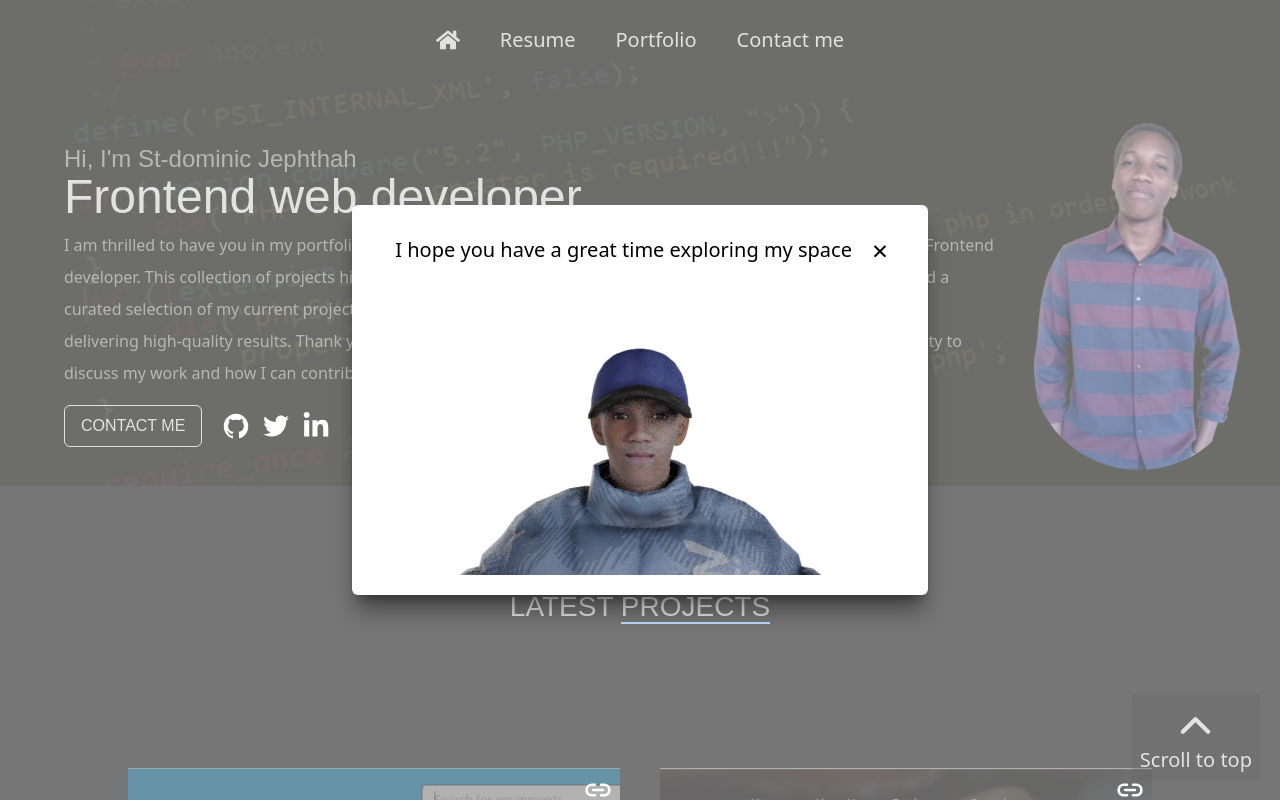
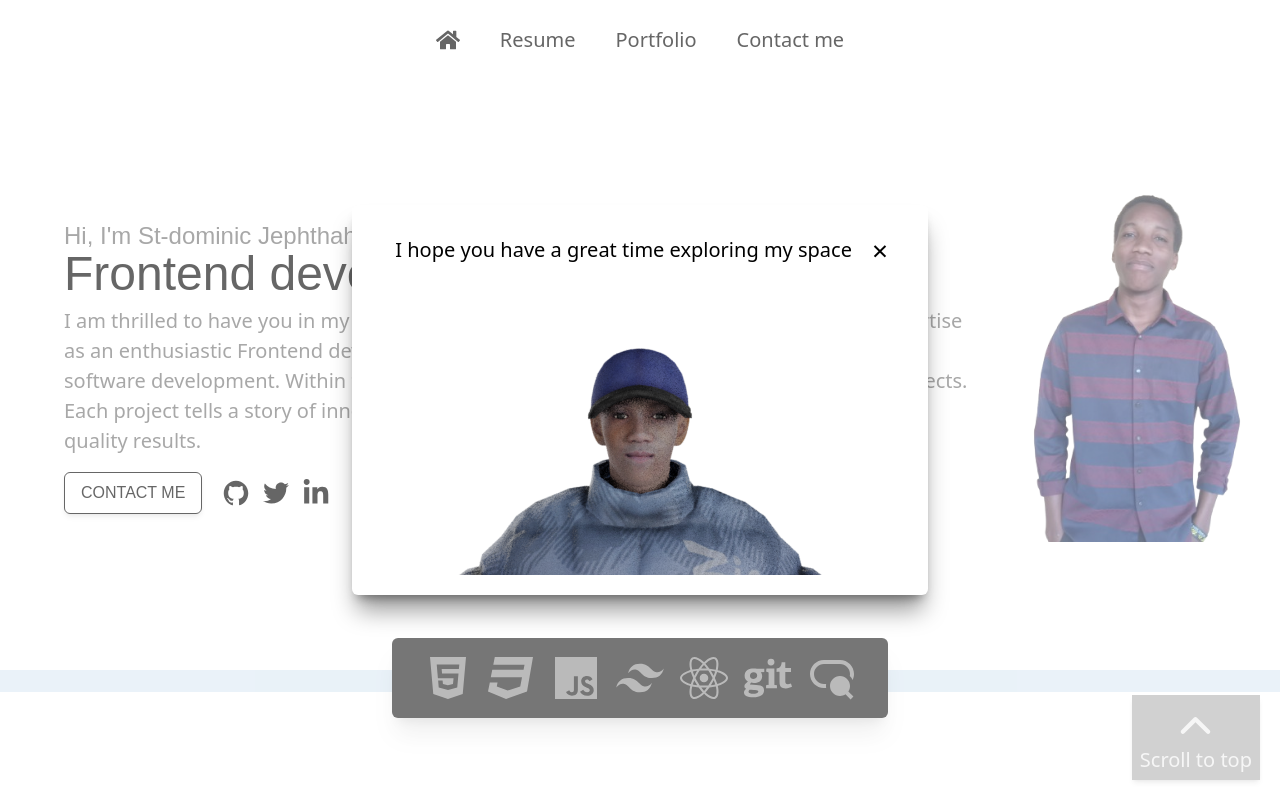
Before and after one commit to jephthahdominic/Portfolio, a React (Vite) app: page / in a window 1280 px wide. Shown: the top 800 px of the page. Built offline with nearby package versions, Linux system fonts and the light colour scheme.

Commit message:
Built a modal that appears when a person visits my portfolio

```diff
--- a/src/assets/images/index.js
+++ b/src/assets/images/index.js
@@ -4,6 +4,7 @@ import myPic from "./myPic.png";
 import Hemsoft from "./Hemsoft.png"
 import Elech from "./Elech.png"
 import AIME from "./AIME.png"
+import ofriend from "./ofriend.png"
 
 export {
     Banner,
@@ -11,5 +12,6 @@ export {
     myPic,
     Hemsoft,
     Elech,
-    AIME
+    AIME,
+    ofriend
 }
--- a/src/components/Form.jsx
+++ b/src/components/Form.jsx
@@ -8,15 +8,15 @@ const Form = () => {
     flex flex-col gap-3'>
         <div className='flex flex-col gap-1'>
             <label htmlFor="name" className='text-white-400 text-xl font-openSans'>Name</label>
-            <input type="text" className='p-2 bg-chineseBlack rounded-md focus:border-none focus:bg-white outline-none'/>
+            <input type="text" className='p-2 bg-white-400 rounded-md focus:border-none focus:bg-white outline-none'/>
         </div>
         <div className='flex flex-col gap-1'>
             <label htmlFor="email" className='text-white-400 text-xl font-openSans'>Email</label>
-            <input type="text" className='p-2 bg-chineseBlack rounded-md focus:border-none focus:bg-white outline-none'/>
+            <input type="text" className='p-2 bg-white-400 rounded-md focus:border-none focus:bg-white outline-none'/>
         </div>
         <div className='flex flex-col gap-1'>
             <label htmlFor="message" className='text-white-400 text-xl font-openSans'>Message</label>
-            <textarea name="" id="" className='p-2 bg-chineseBlack h-[100px] rounded-md focus:border-none focus:bg-white outline-none resize-none'></textarea>
+            <textarea name="" id="" className='p-2 bg-white-400 h-[100px] rounded-md focus:border-none focus:bg-white outline-none resize-none'></textarea>
         </div>
         <div className='w-full flex justify-end mt-2'>
           <Button background='bg-blue-300' color='text-chineseBlack'>
--- a/src/components/SkillList.jsx
+++ b/src/components/SkillList.jsx
@@ -5,7 +5,7 @@ import { RiSeoFill, RiTailwindCssFill } from 'react-icons/ri'
 
 const SkillList = () => {
   return (
-    <ul className='max-w-full bg-eerie-black py-4 px-8 flex items-center xl-gap-8 gap-4 shadow-xl rounded-md'>
+    <ul className='max-w-full bg-eerie-black py-4 px-8 flex items-center xl:gap-18 gap-4 shadow-xl rounded-md'>
       <li>
         <FaHtml5 className="icon"/>
       </li>
--- a/src/components/URL.jsx
+++ b/src/components/URL.jsx
@@ -2,7 +2,7 @@ import React from 'react'
 
 const URL = ({background, border, color, classes, url, children}) => {
     return (
-      <a className={`px-4 py-2 flex gap-2 justify-center ${background ? background : ""} ${color ? color : "text-white-400"} shadow-md ${border ? border : ""} rounded-md text-white-400 font-openSans text-md transition-all ${classes ? classes : ''} cursor-pointer`}
+      <a className={`px-4 py-2 flex gap-2 justify-center ${background ? background : ""} ${color ? color : "text-white-400"} shadow-md ${border ? border : ""} rounded-md font-openSans text-md transition-all ${classes ? classes : ''} cursor-pointer`}
       href={url}>
           {children}
       </a>
--- a/src/constants/index.js
+++ b/src/constants/index.js
@@ -1,4 +1,4 @@
-import { Elech, Hemsoft } from "../assets/images";
+import { Elech, Hemsoft, ofriend } from "../assets/images";
 
 export const projects = [
     {
@@ -15,6 +15,13 @@ export const projects = [
         url:"https://elechfootwears.vercel.app/",
         stack: "React JS, TailwindCSS"
     },
+    {
+        title: "Waitlist for a startup",
+        description:"A waitlist for an upcoming edtech company",
+        img: ofriend,
+        url:"https://ofriendwaitlist.vercel.app/",
+        stack: "React JS, CSS3"
+    },
     // {
     //     title: "Waitlist",
     //     description:"A waitlist for a startup",
--- a/src/sections/ContactMe.jsx
+++ b/src/sections/ContactMe.jsx
@@ -5,8 +5,8 @@ import { FaLinkedinIn } from 'react-icons/fa'
 
 const ContactMe = () => {
   return (
-    <section className='w-full bg-theme-color' id='contactMe'>
-      <div className='w-full h-full flex flex-col items-center xl:padding padding-y px-4 bg-black bg-opacity-40'>
+    <section className='w-full bg-chineseBlack' id='contactMe'>
+      <div className='w-full h-full flex flex-col items-center xl:padding padding-y px-4'>
         <h1 className='font-openSans text-3xl text-white-400 text-center'>HAVE AN <span className='border-b-blue-300 border-b-2'>IDEA?</span> 😏</h1>
         <Form />
         <div className='flex items-center gap-5 mt-10'>
--- a/src/sections/Header.jsx
+++ b/src/sections/Header.jsx
@@ -3,11 +3,11 @@ import { FaHome } from 'react-icons/fa'
 
 const Header = () => {
   return (
-   <nav className='w-full flex justify-center items-center gap-4 relative'>
-      <a href="#" className='p-3 hover:border-b-blue-400 hover:border-b-2 active:border-b-blue active:border-b-2 transition'><FaHome className='text-white-400  text-2xl'/></a>
-      <a href="#Resume" className='p-3 hover:border-b-blue-400 hover:border-b-2 active:border-b-blue active:border-b-2 text-white-400 text-xl transition'>Resume</a>
-      <a href="#portfolio" className='p-3 hover:border-b-blue-400 hover:border-b-2 active:border-b-blue active:border-b-2 text-white-400 text-xl transition'>Portfolio</a>
-      <a href="#contactMe" className='p-3 hover:border-b-blue-400 hover:border-b-2 active:border-b-blue active:border-b-2 text-white-400 text-xl transition'>Contact me</a>
+   <nav className='w-full flex justify-center max-xl:justify-end text-left max-xl max-xl:flex-col max-xl:absolute right-0 max-xl:items-end items-center gap-4 relative max-xl:pr-2'>
+      <a href="#" className='p-3 hover:border-b-blue-400 hover:border-b-2 active:border-b-blue active:border-b-2 transition'><FaHome className='text-black  text-2xl'/></a>
+      <a href="#Resume" className='p-3 hover:border-b-blue-400 hover:border-b-2 active:border-b-blue active:border-b-2 text-black text-xl transition'>Resume</a>
+      <a href="#portfolio" className='p-3 hover:border-b-blue-400 hover:border-b-2 active:border-b-blue active:border-b-2 text-black text-xl transition'>Portfolio</a>
+      <a href="#contactMe" className='p-3 hover:border-b-blue-400 hover:border-b-2 active:border-b-blue active:border-b-2 text-black text-xl transition'>Contact me</a>
    </nav>
   )
 }
--- a/src/sections/Hero.jsx
+++ b/src/sections/Hero.jsx
@@ -10,39 +10,38 @@ import SkillList from '../components/SkillList'
 const Hero = () => {
   return (
     <section className='bg-theme-color bg-opacity-70 w-full relative'>
-      <div className=' bg-black bg-opacity-70'>
+      <div className=' bg-antiFlash pb-4'>
         <div className="w-full p-4">
           <Header />
         </div>
-        <div className='xl:padding-l px-8 pt-10 xl:pb-4 pb-14  flex gap-8 items-center xl:flex-row-reverse flex-col'>
-          <img src={myPic} alt="my picture" className='max-w-screen rounded-full w-[400px] h-[350px] max-sm:w-[400px] object-contain'/>
+        <div className='xl:padding-l px-8 pt-10 xl:pt-28 xl:pb-28 pb-14  flex gap-14 items-center xl:flex-row-reverse flex-col'>
+          <img src={myPic} alt="my picture" className='max-w-screen w-[400px] h-[350px] max-sm:w-[400px] object-contain'/>
           <div className=''>
-            <h1 className='text-white-500 text-2xl font-openSans'>Hi, I'm St-dominic Jephthah</h1>
-            <h3 className='text-white-400 sm:text-5xl font-openSans text-4xl'>Frontend web developer</h3>
-            <p className='text-white-500 leading-loose my-2'>I am thrilled to have you in my portfolio showcasing my creative journey and technical expertise as an enthusiastic Frontend developer. This collection of projects highlights my passion for software development.
+            <h1 className='text-slate-gray text-2xl font-openSans'>Hi, I'm St-dominic Jephthah</h1>
+            <h3 className='text-black sm:text-5xl font-openSans text-4xl'>Frontend developer</h3>
+            <p className='text-slate-gray leading-normal text-xl my-2'>I am thrilled to have you in my portfolio showcasing my creative journey and technical expertise as an enthusiastic Frontend developer. This collection of projects highlights my passion for software development.
             Within these pages, you'll find a curated selection of my current projects. Each project tells a story of innovation, problem-solving, and dedication to delivering high-quality results.
-            Thank you for taking the time to review my portfolio. I look forward to the opportunity to discuss my work and how I can contribute to your team or project.
             </p>
 
             <div className='flex items-center gap-5 mt-4'>
-              <URL border='border-white-400 border' url='#contactMe'>
+              <URL border='border-black border' url='#contactMe' color='text-black'>
                 CONTACT ME
               </URL>
               <div className='flex items-center gap-3'>
                 <a href="https://github.com/jephthahdominic" target='_blank'>
-                  <IoLogoGithub className='text-white text-3xl'/>
+                  <IoLogoGithub className='text-black text-3xl'/>
                 </a>
                 <a href="https://x.com/JephthahDomini2" target='_blank'>
-                  <IoLogoTwitter className='text-white text-3xl'/>
+                  <IoLogoTwitter className='text-black text-3xl'/>
                 </a>
                 <a href="https://www.linkedin.com/in/jephthah-dominic-6267591a4" target='_blank'>
-                  <FaLinkedinIn className='text-white text-3xl'/>
+                  <FaLinkedinIn className='text-black text-3xl'/>
                 </a>
               </div>
             </div>
           </div>
         </div>
-        <div  className=' w-full absolute -bottom-10 z-50 flex justify-center'>
+        <div  className=' w-full sm:absolute -bottom-12 z-50 flex justify-center'>
           <SkillList />
         </div>
       </div>
--- a/src/sections/Portfolio.jsx
+++ b/src/sections/Portfolio.jsx
@@ -5,8 +5,8 @@ import ProjectList from '../components/ProjectList'
 const Portfolio = () => {
 
   return (
-    <section className='w-full bg-eerie-black py-28 xl:padding' id='portfolio'>
-      <h1 className='font-openSans text-3xl text-white-400 text-center'>LATEST <span className='border-b-2 border-b-blue-300'>PROJECTS</span></h1>
+    <section className='w-full bg-antiFlash  max-xl:py-20 max-xl:pb-20 xl:padding border-t-paper sm:border-t-[22px] border-opacity-100' id='portfolio'>
+      <h1 className='font-openSans text-3xl text-black text-center'>LATEST <span className='border-b-2 border-b-blue-300'>PROJECTS</span></h1>
       <ProjectList />
     </section>
   )
--- a/tailwind.config.js
+++ b/tailwind.config.js
@@ -22,7 +22,10 @@ export default {
         "white-500":"rgba(255, 255, 255, 0.50)",
         "theme-color": "#363721",
         "eerie-black": "#1b1b1b",
-        "chineseBlack": "#141414"
+        "chineseBlack": "#141414",
+        "antiFlash": "#FFFFFF",
+        "paper": "#DBE9F4",
+        "slate-gray": "#6D6D6D",
       },
       backgroundImage:{
         "banner": "url(./assets/images/Banner2.jpg)"
```
Also changed, not shown: src/assets/images/ofriend.JPG (added), src/assets/images/ofriend.png (added).
